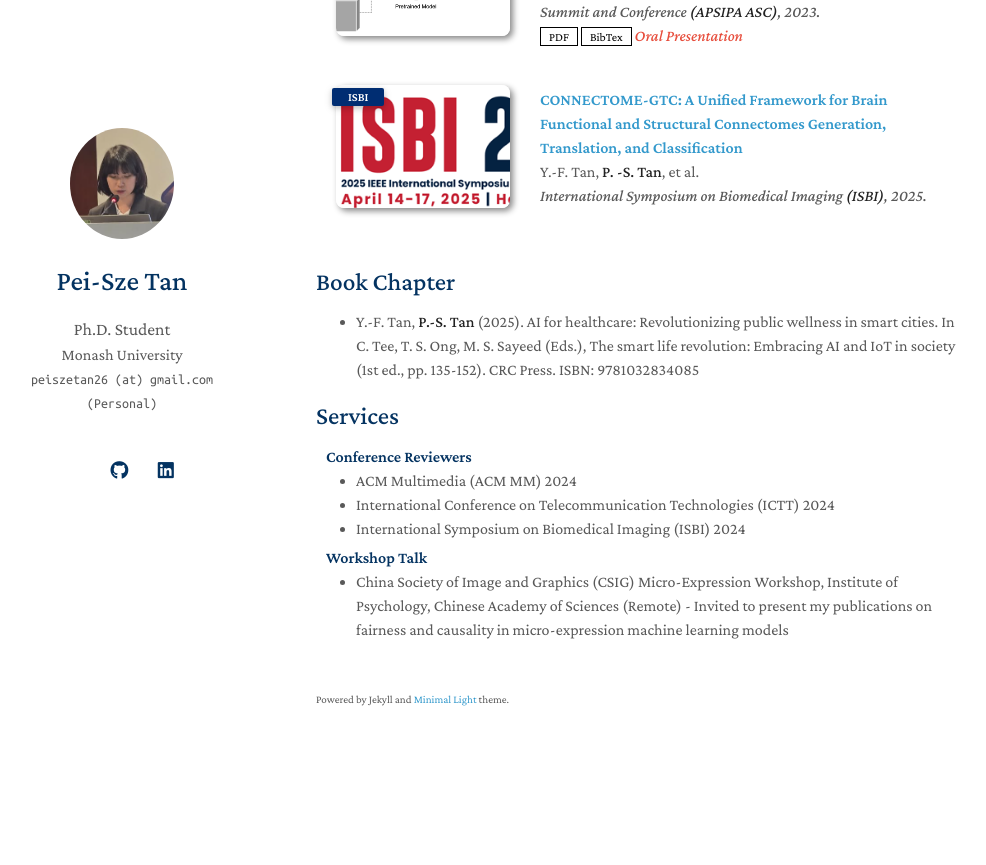
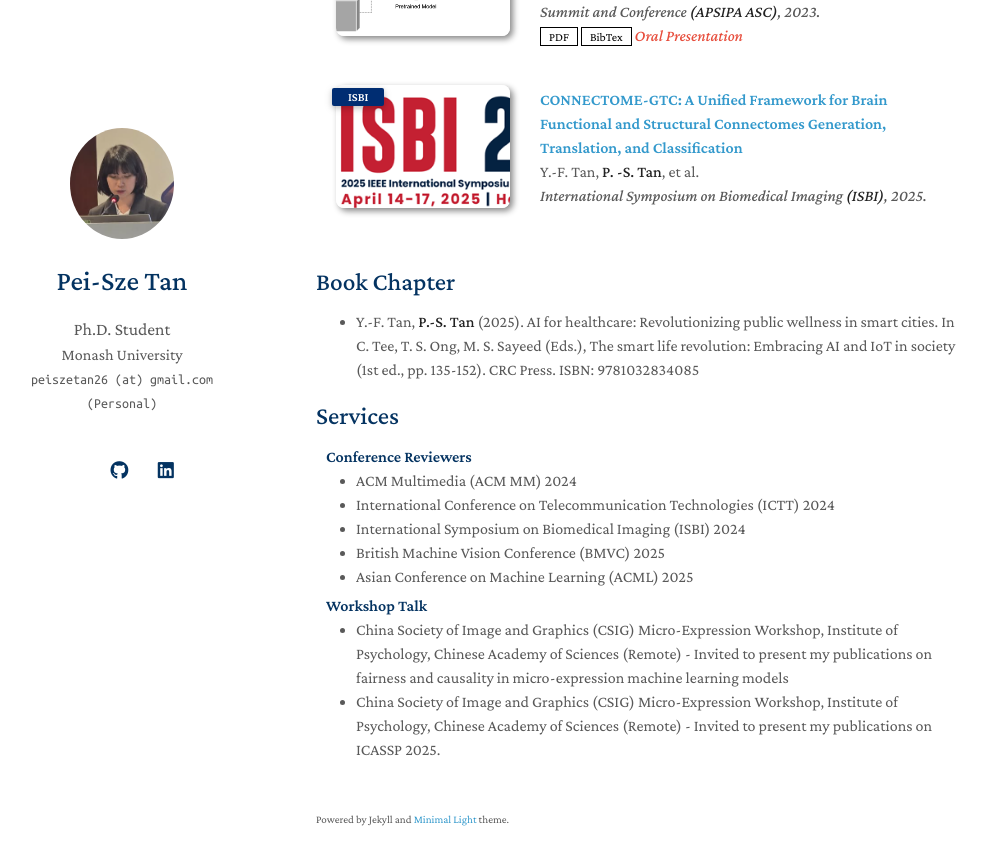
Before and after one commit to noobasuna/tpeisze, a Jekyll site: the page built from index.md, in a window 1280 px wide and 900 px high, scrolled down 1375 px. Shown: the top 865 px of the window, without its empty margins (154-1140 px from the left). Built offline with Jekyll 4.4.1, drawn with Linux system fonts in a browser that asks for light colours; a style sheet for code colours, icons or effects is not loaded; our own code applies the rules of GitHub Pages for plain Markdown files; before the commit the page ends 2155 px from its top, so only the background shows below that.

Commit message:
Update services.md

```diff
--- a/_includes/services.md
+++ b/_includes/services.md
@@ -11,9 +11,12 @@
   <li><autocolor>ACM Multimedia (ACM MM) 2024</autocolor></li>
   <li><autocolor>International Conference on Telecommunication Technologies (ICTT) 2024</autocolor></li>
   <li><autocolor>International Symposium on Biomedical Imaging (ISBI) 2024</autocolor></li>
+  <li><autocolor>British Machine Vision Conference (BMVC) 2025</autocolor></li>
+  <li><autocolor>Asian Conference on Machine Learning (ACML) 2025</autocolor></li>
 </ul>
 
 <h4 style="margin:0 10px 0;">Workshop Talk</h4>
 <ul style="margin:0 0 20px;">
   <li><a href="https://www.bilibili.com/video/BV1fs421g7Q8/?spm_id_from=333.1387.homepage.video_card.click&vd_source=b9d19796026bb3810b43c7050d20b526"><autocolor>China Society of Image and Graphics (CSIG) Micro-Expression Workshop, Institute of Psychology, Chinese Academy of Sciences (Remote) - Invited to present my publications on fairness and causality in micro-expression machine learning models</autocolor></a></li>
+    <li><a href="https://www.bilibili.com/video/BV1fs421g7Q8/?spm_id_from=333.1387.homepage.video_card.click&vd_source=b9d19796026bb3810b43c7050d20b526"><autocolor>China Society of Image and Graphics (CSIG) Micro-Expression Workshop, Institute of Psychology, Chinese Academy of Sciences (Remote) - Invited to present my publications on ICASSP 2025. </autocolor></a></li>
 </ul>
```
